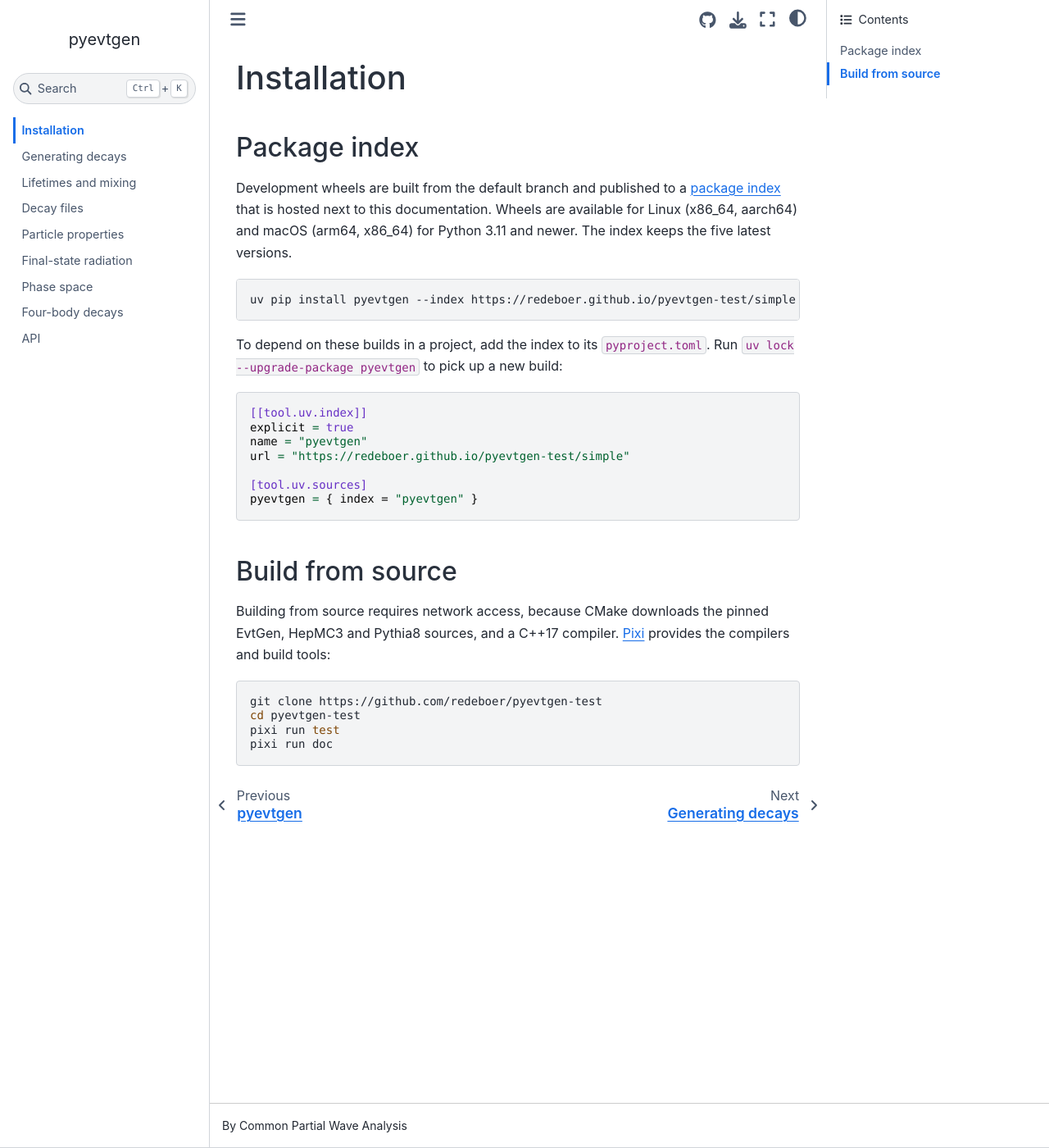
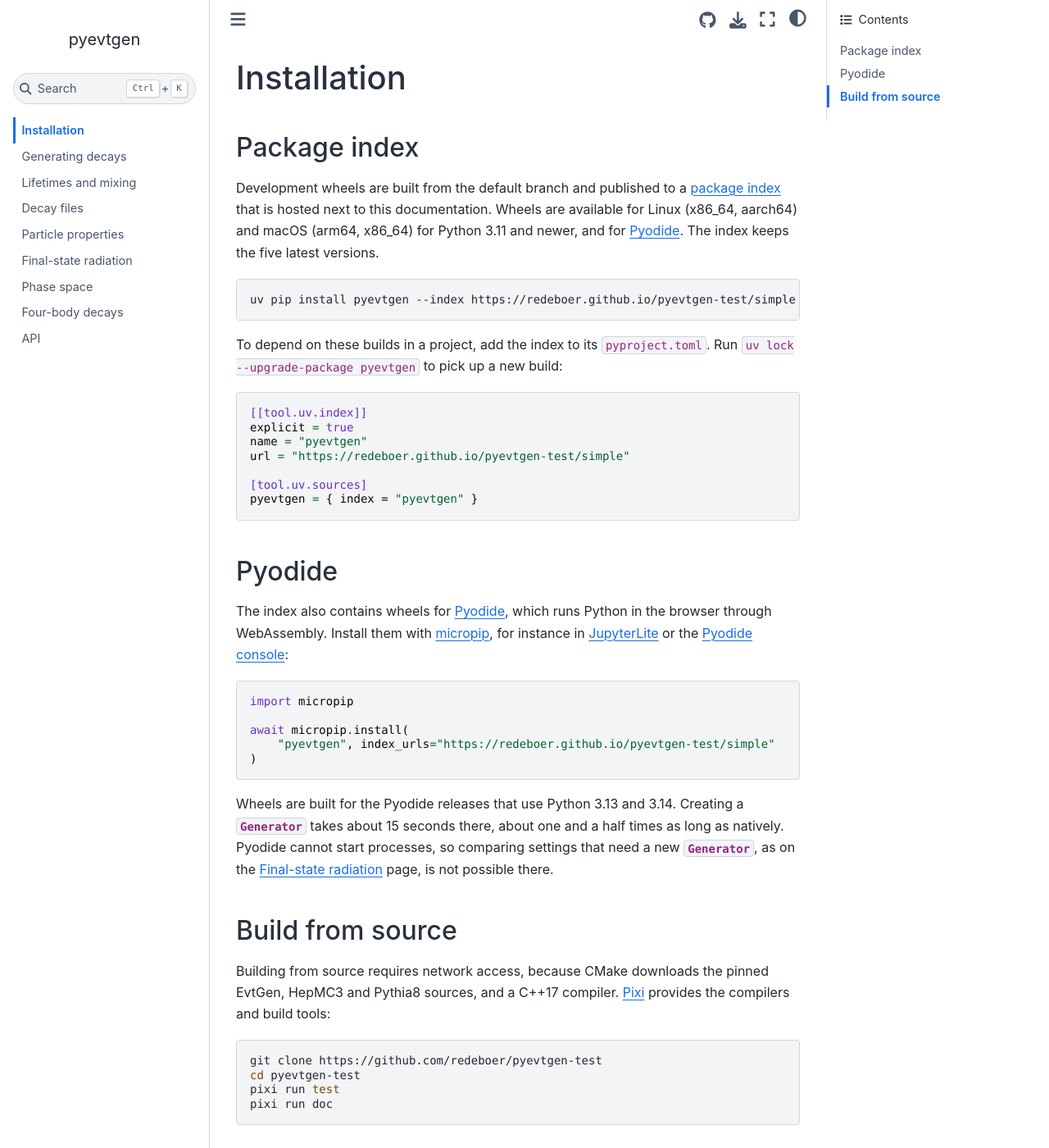
Before and after one commit to redeboer/pyevtgen-test, a Sphinx documentation site: the page built from docs/install.md, in a window 1280 px wide and 1400 px high. Shown: the whole window at 82% size. Built offline with Sphinx 7.4.7 and the Sphinx Book theme 1.1.4, drawn with Linux system fonts in a browser that asks for light colours.

Commit message:
DOC: explain how to install in Pyodide

````diff
--- a/docs/install.md
+++ b/docs/install.md
@@ -2,7 +2,7 @@
 
 ## Package index
 
-Development wheels are built from the default branch and published to a [package index](https://redeboer.github.io/pyevtgen-test/simple/pyevtgen/) that is hosted next to this documentation. Wheels are available for Linux (x86_64, aarch64) and macOS (arm64, x86_64) for Python 3.11 and newer. The index keeps the five latest versions.
+Development wheels are built from the default branch and published to a [package index](https://redeboer.github.io/pyevtgen-test/simple/pyevtgen/) that is hosted next to this documentation. Wheels are available for Linux (x86_64, aarch64) and macOS (arm64, x86_64) for Python 3.11 and newer, and for [Pyodide](#pyodide). The index keeps the five latest versions.
 
 ```shell
 uv pip install pyevtgen --index https://redeboer.github.io/pyevtgen-test/simple
@@ -20,6 +20,20 @@ url = "https://redeboer.github.io/pyevtgen-test/simple"
 pyevtgen = { index = "pyevtgen" }
 ```
 
+## Pyodide
+
+The index also contains wheels for [Pyodide](https://pyodide.org), which runs Python in the browser through WebAssembly. Install them with [micropip](https://micropip.pyodide.org), for instance in [JupyterLite](https://jupyterlite.readthedocs.io) or the [Pyodide console](https://pyodide.org/en/stable/console.html):
+
+```python
+import micropip
+
+await micropip.install(
+    "pyevtgen", index_urls="https://redeboer.github.io/pyevtgen-test/simple"
+)
+```
+
+Wheels are built for the Pyodide releases that use Python 3.13 and 3.14. Creating a {py:class}`.Generator` takes about 15 seconds there, about one and a half times as long as natively. Pyodide cannot start processes, so comparing settings that need a new {py:class}`.Generator`, as on the {doc}`usage/fsr` page, is not possible there.
+
 ## Build from source
 
 Building from source requires network access, because CMake downloads the pinned EvtGen, HepMC3 and Pythia8 sources, and a C++17 compiler. [Pixi](https://pixi.sh) provides the compilers and build tools:
````
Also changed, not shown: README.md (+1 -1 lines), .cspell.json.
